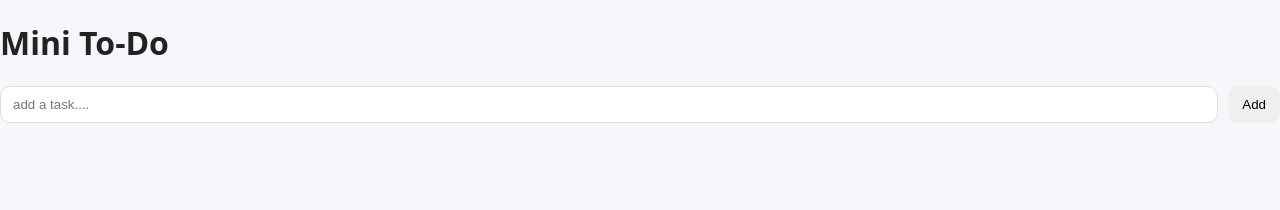
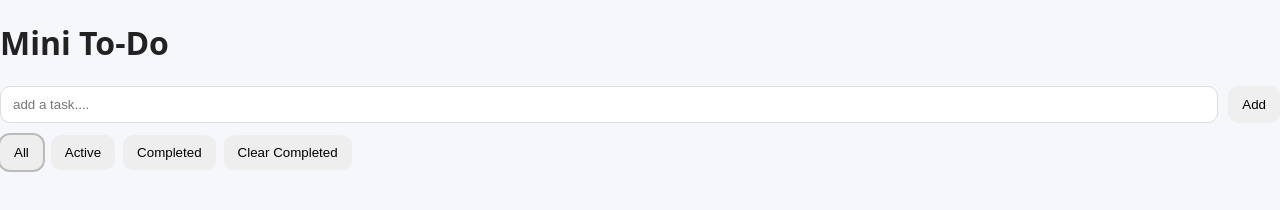
Before and after one commit to ali-jarad/mini-to-do, a plain HTML site: page index.html in a window 1280 px wide. Drawn offline with Linux system fonts and the light colour scheme.

Commit message:
Add filter buttons and clear completed button

```diff
--- a/index.html
+++ b/index.html
@@ -13,6 +13,13 @@
             <input type="text" id="todo-input" placeholder="add a task...."  autocomplete="off">
             <button type="submit">Add </button>
         </form>
+        <div class="filters">
+  <button type="button" class="filter-btn" data-filter="all">All</button>
+  <button type="button" class="filter-btn" data-filter="active">Active</button>
+  <button type="button" class="filter-btn" data-filter="completed">Completed</button>
+  <button type="button" class="clear-btn" id="clearCompleted">Clear Completed</button>
+</div>
+
         <ul id="todo-list" class="list"></ul>
 
 
```
